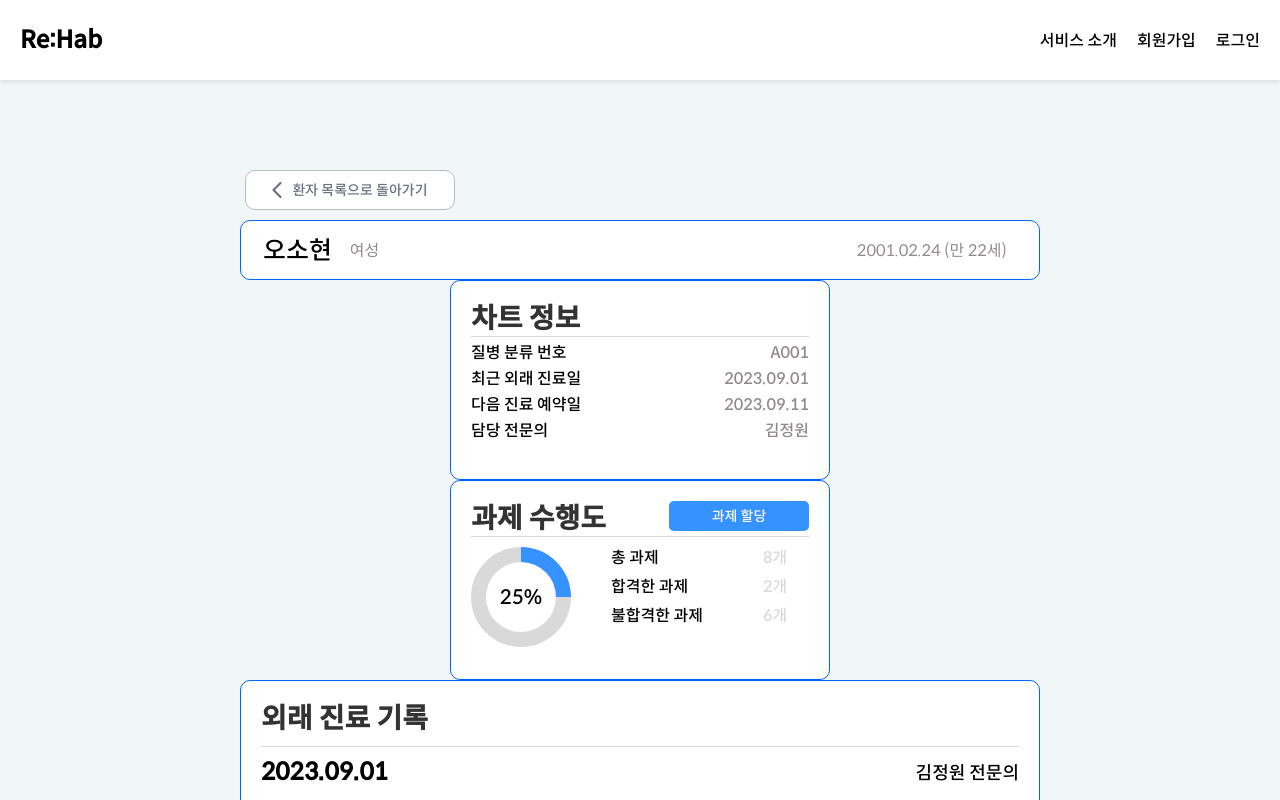
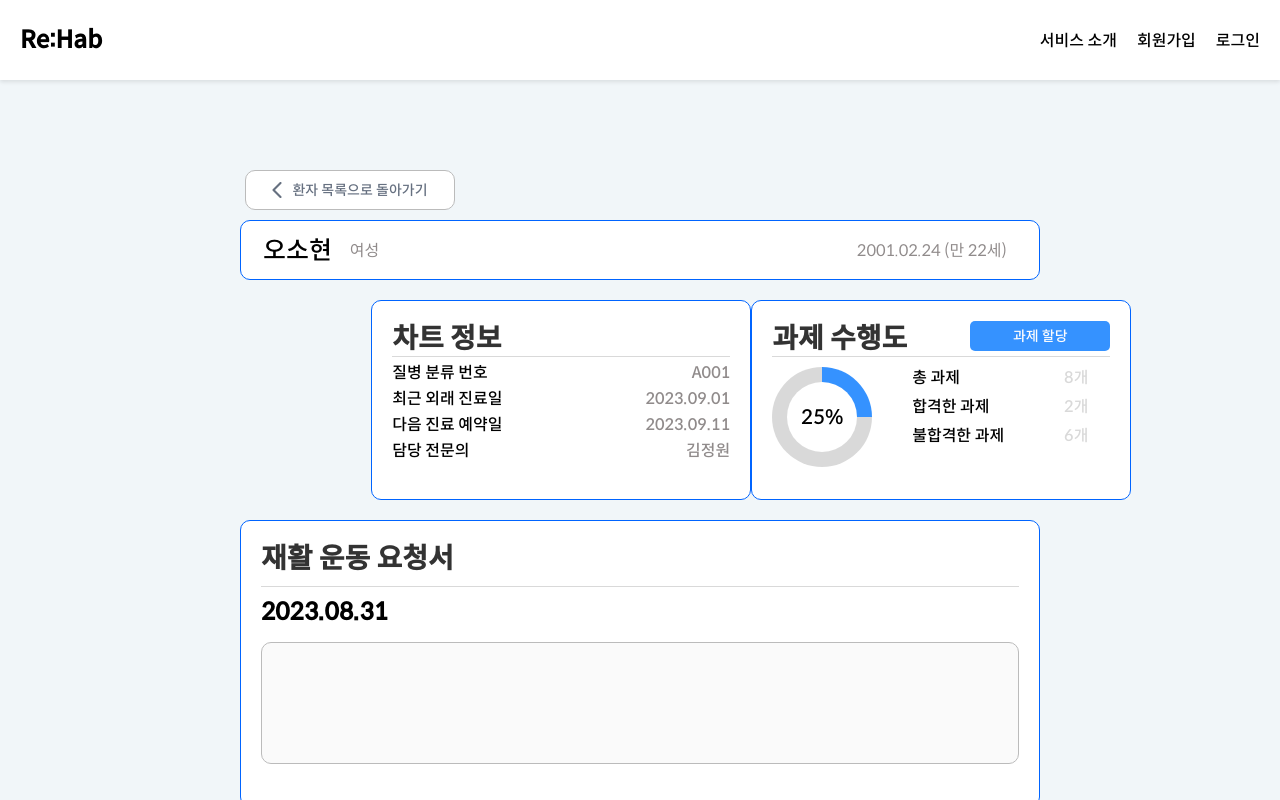
Before and after one commit to sync-without-async/Rehab-FrontEnd, a React (Vite) app: page /theradetail in a window 1280 px wide. Shown: the top 800 px of the page. Built offline with nearby package versions, Linux system fonts and the light colour scheme.

Commit message:
Feat: 재활치료사가 확인하는 전문의의 요청서 컴포넌트 구현

```diff
--- /dev/null
+++ b/src/components/TherapistDashBoard/TherafromDoctor.jsx
@@ -0,0 +1,64 @@
+import styled from "styled-components";
+
+const Container = styled.div`
+  width: 800px;
+  height: 287px;
+  margin: 0 auto;
+  padding: 20px;
+  border: 1px solid #0064ff;
+  border-radius: 10px;
+  background-color: #ffffff;
+  font-family: "Spoqa Han Sans Neo", "sans-serif";
+  position: relative;
+  margin-bottom:20px;
+`;
+
+const Title = styled.h1`
+  font-size: 28px;
+  font-weight: bold;
+  color: #333;
+  display: inline-block;
+`;
+
+const Divider = styled.hr`
+  width: 100%;
+  height: 1px;
+  background-color: #d9d9d9;
+  border: none;
+  margin-top: 10px;
+`;
+
+const DateText = styled.p`
+  font-size: 24px;
+  font-weight: bold;
+  margin-top:10px;
+  margin-bottom: 15px;
+  display: inline-block;
+`;
+
+const RecordBox = styled.div`
+  width: 100%;
+  height: 122px;
+  background-color: #FAFAFA;
+  border-radius: 10px;
+  border: 1px solid #BBBBBB;
+  padding: 10px;
+  font-size: 16px;
+  word-wrap: break-word;
+  overflow: hidden;
+`;
+
+const TherafromDoctor = () => {
+
+  return (
+    <Container>
+      <Title>재활 운동 요청서</Title>
+      <Divider />
+          <DateText>2023.08.31</DateText>
+          <RecordBox>
+          </RecordBox>
+    </Container>
+  );
+};
+
+export default TherafromDoctor;
--- a/src/pages/Therapist/TheraDetailPage.jsx
+++ b/src/pages/Therapist/TheraDetailPage.jsx
@@ -1,11 +1,12 @@
-import styled from 'styled-components';
-import Header from '../../components/Header/Header';
-import BackButton from '../../components/Button/BackButton';
-import TheraDetailHeader from '../../components/TherapistDashBoard/TheraDetailHeader';
+import styled from "styled-components";
+import Header from "../../components/Header/Header";
+import BackButton from "../../components/Button/BackButton";
+import TheraDetailHeader from "../../components/TherapistDashBoard/TheraDetailHeader";
 import TheraDetailChart from "../../components/TherapistDashBoard/TheraDetailChart";
-import TheraCheckHW from '../../components/TherapistDashBoard/TheraCheckHw';
-import TheraUntactRecord from '../../components/TherapistDashBoard/TheraUntactRecord';
-import TheraFaceRecord from '../../components/TherapistDashBoard/TheraFaceRecord';
+import TheraCheckHW from "../../components/TherapistDashBoard/TheraCheckHw";
+import TheraUntactRecord from "../../components/TherapistDashBoard/TheraUntactRecord";
+import TheraFaceRecord from "../../components/TherapistDashBoard/TheraFaceRecord";
+import TherafromDoctor from "../../components/TherapistDashBoard/TherafromDoctor";
 
 const PageContainer = styled.div`
   display: flex;
@@ -22,20 +23,30 @@ const CenteredContainer = styled.div`
   margin-top: 50px;
 `;
 
+const RowContainer = styled.div`
+  display: flex;
+  align-items: center;
+  width: 42%;
+  margin: 20px 0;
+`;
+
 const TheraDetailPage = () => {
   return (
     <PageContainer>
-      <Header/>
+      <Header />
       <CenteredContainer>
-      <BackButton pageName="환자 목록" />
-      <TheraDetailHeader/>
-      <TheraDetailChart/>
-      <TheraCheckHW/>
-      <TheraFaceRecord/>
-      <TheraUntactRecord/>
+        <BackButton pageName="환자 목록" />
+        <TheraDetailHeader />
+        <RowContainer>
+          <TheraDetailChart />
+          <TheraCheckHW />
+        </RowContainer>
+        <TherafromDoctor />
+        <TheraFaceRecord />
+        <TheraUntactRecord />
       </CenteredContainer>
     </PageContainer>
   );
-}
+};
 
 export default TheraDetailPage;
```
